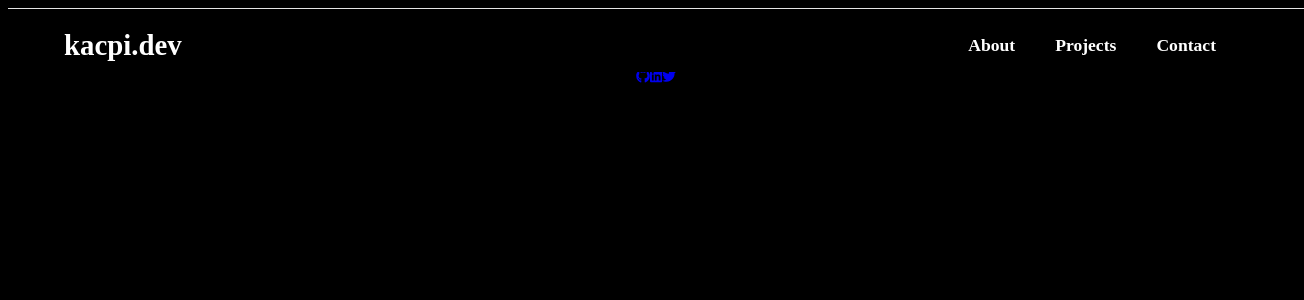
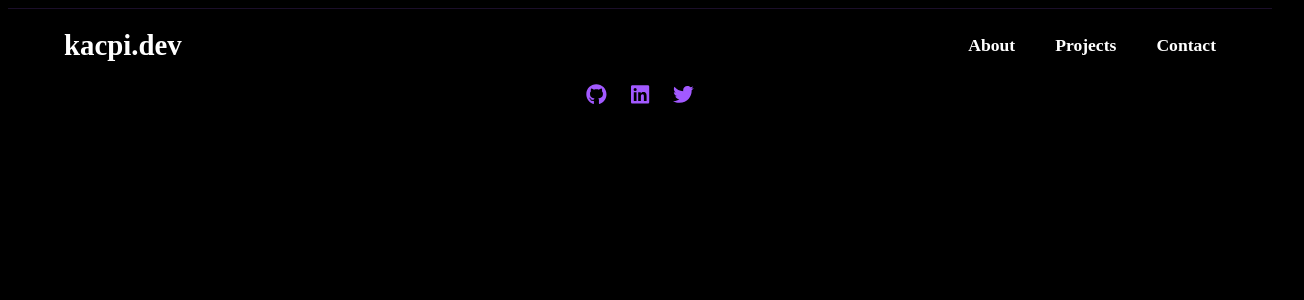
Before and after one commit to kacpi95/My-page, a React (Vite) app: page /about in a window 1280 px wide. Shown: the top 300 px of the page, 1304 px wide, since content can reach past the window. Built offline with nearby package versions, Linux system fonts and the light colour scheme.

Commit message:
update: styles to footer component

```diff
--- a/src/components/layout/Footer/Footer.module.scss
+++ b/src/components/layout/Footer/Footer.module.scss
@@ -1,12 +1,33 @@
+@use '../../../styles/global.scss' as *;
+
 .footer {
-	width: 100%;
-	padding: 1rem;
-	text-align: center;
-	border-top: 1px solid #e5e5e5;
-	font-size: 0.875rem;
-	color: #555;
+  color: $text-color;
+  padding: 0.5rem 0;
+  text-align: center;
+  border-top: 1px solid #a159ff2a;
+
+  .container {
+    width: 90%;
+    max-width: 1200px;
+    margin: 0 auto;
+    display: flex;
+    flex-direction: column;
+    align-items: center;
+    gap: 1rem;
+  }
+
+  .socials {
+    display: flex;
+    gap: 1.5rem;
+
+    a {
+      color: #a259ff;
+      font-size: 1.3rem;
+      transition: color 0.3s;
+
+      &:hover {
+        color: #fff;
+      }
+    }
+  }
 }
-.footerContent {
-	max-width: 800px;
-	margin: 0 auto;
-}
```
